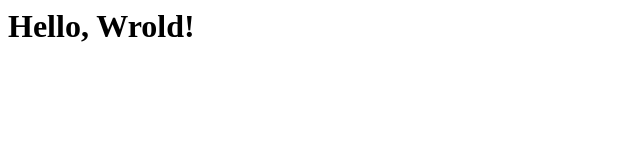
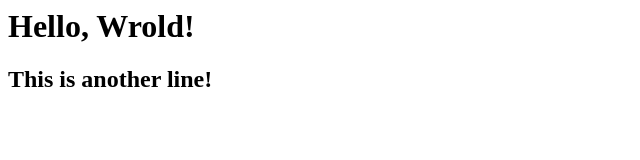
Before and after one commit to PaigeCline/my_first_website, a plain HTML site: page index.html in a window 1280 px wide. Shown: the whole page, without its empty margins (0-640 px from the left). Drawn offline with Linux system fonts and the light colour scheme.

Commit message:
2nd commit!

```diff
--- a/index.html
+++ b/index.html
@@ -1 +1,2 @@
 <h1>Hello, Wrold!</h1>
+<h2>This is another line!</h2>
```
